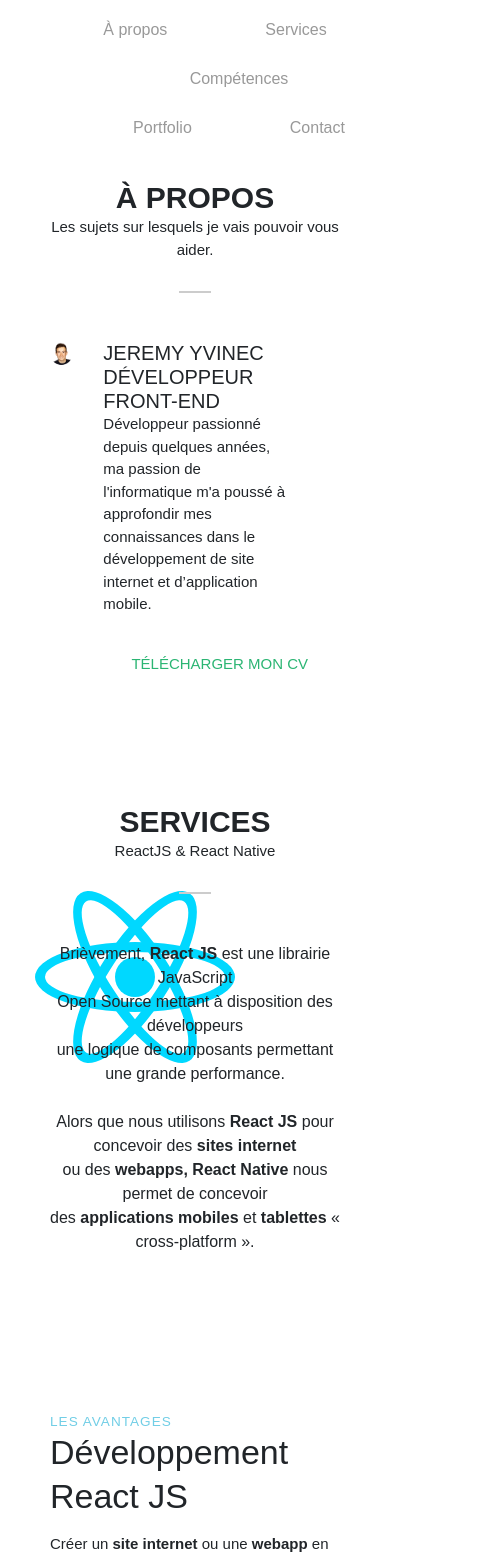
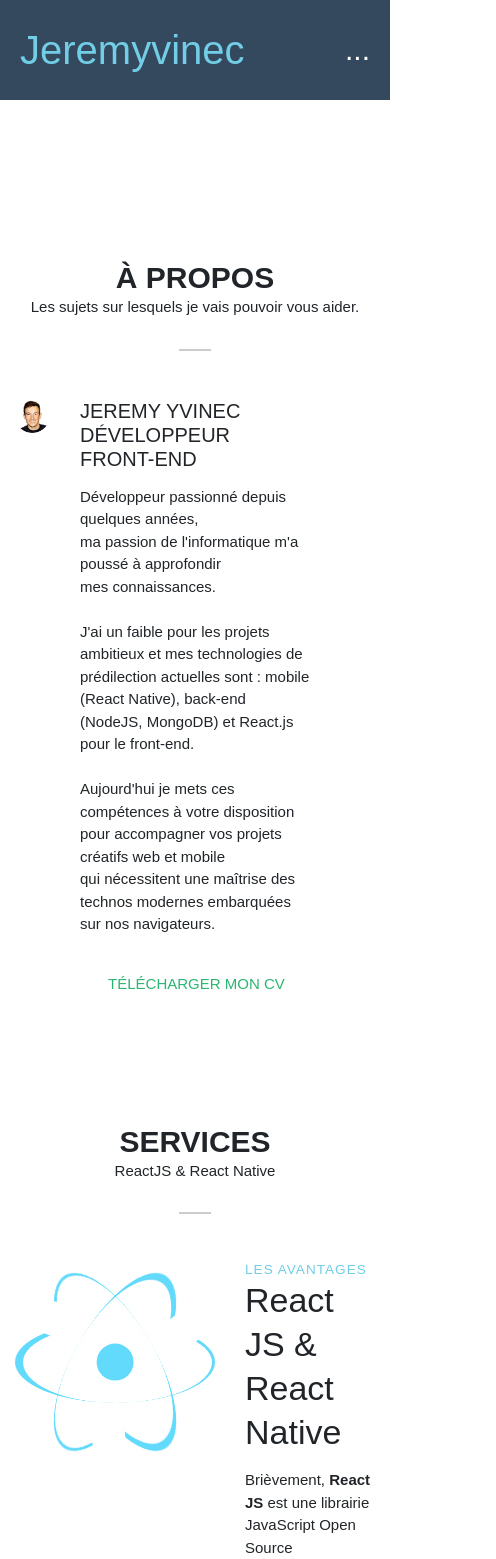
Before and after one commit to jeremyvinec/jeremyvinec, a React (Create React App) app: page / in a window 390 px wide. Shown: the top 1559 px of the page, 496 px wide, since content can reach past the window. Built offline with nearby package versions, Linux system fonts and the light colour scheme.

Commit message:
menu responsive

```diff
--- a/package.json
+++ b/package.json
@@ -12,7 +12,8 @@
     "react": "^16.9.0",
     "react-bootstrap": "^1.0.0-beta.12",
     "react-dom": "^16.9.0",
-    "react-scripts": "3.1.1"
+    "react-scripts": "3.1.1",
+    "scrollmagic": "^2.0.7"
   },
   "scripts": {
     "start": "react-scripts start",
--- a/src/App.js
+++ b/src/App.js
@@ -24,7 +24,7 @@ class App extends React.Component {
       { label: 'Contact', link: '#contact'},
     ]
     return (
-      <div className="container">
+      <div>
           <header className="header">
             <Menu links={links}></Menu>
           </header>
@@ -41,8 +41,10 @@ class App extends React.Component {
                 <div className="col-8 text-left">
                   <h5>JEREMY YVINEC</h5>
                   <h5>DÉVELOPPEUR FRONT-END</h5>
-                  <p>
-                    Développeur passionné depuis quelques années, ma passion de l'informatique m'a poussé à approfondir mes connaissances dans le développement de site internet et d’application mobile.
+                  <p className="spacing">
+                    Développeur passionné depuis quelques années,<br/> ma passion de l'informatique m'a poussé à approfondir<br/> mes connaissances.<br/><br/>
+                    J'ai un faible pour les projets ambitieux et mes technologies de prédilection actuelles sont : mobile (React Native), back-end (NodeJS, MongoDB) et React.js pour le front-end.<br/><br/>
+                    Aujourd'hui je mets ces compétences à votre disposition<br/> pour accompagner vos projets créatifs web et mobile <br/> qui nécessitent une maîtrise des technos modernes embarquées sur nos navigateurs.
                   </p>
                   <div className="button_submit">
                     <a href={cv} target="_blank">
@@ -60,16 +62,27 @@ class App extends React.Component {
                 <p>ReactJS & React Native</p>
               </header>
               <div className="row">
-                <div className="col text-right react-logo">
-                  <span className="nucleo"></span>
+                <div className="col">
+                  <div class="circles">
+                    <div></div>
+                    <div></div>
+                    <div></div>
+                    <span></span>
+                  </div>
                 </div>
-                <div className="col">
-                  Brièvement, <b>React JS</b> est une librairie JavaScript <br/>
-                  Open Source mettant à disposition des développeurs <br/>
-                  une logique de composants permettant une grande performance. <br/><br/>
-                  Alors que nous utilisons <b>React JS</b> pour concevoir des <b>sites internet</b><br/>
-                  ou des <b>webapps, React Native</b> nous permet de concevoir<br/>
-                  des <b>applications mobiles</b> et <b>tablettes</b> « cross-platform ».
+                <div className="col text-left">
+                  <h4>Les avantages</h4>
+                  <h3>React JS & React Native</h3>
+                  <p className="spacing">
+                      Brièvement, <b>React JS</b> est une librairie JavaScript Open Source<br/>
+                      qui vise à simplifier le développement d'interfaces visuelles.<br/>
+                      Développé sur Facebook et commercialisé en 2013, <br/>
+                      il gère certaines des applications les plus utilisées,<br/>
+                      notamment Facebook et Instagram, parmi d'innombrables autres applications.<br/><br/>
+                      Alors que j'utilise <b>React JS</b> pour concevoir des <b>sites internet</b><br/>
+                      ou des <b>webapps, React Native</b> permet de concevoir<br/>
+                      des <b>applications mobiles</b> et <b>tablettes</b>.
+                    </p>
                 </div>
               </div>
               <div className="row spacing-section">
@@ -77,28 +90,33 @@ class App extends React.Component {
                     <h4>Les avantages</h4>
                     <h3>Développement React JS</h3>
                       <p className="spacing">
-                        Créer un <b>site internet</b> ou une <b>webapp</b> en <b>React JS</b> est un choix stratégique qui pourrait bien faire la différence grâce à :
+                        Créer un <b>site internet</b> ou une <b>WebApp</b> en <b>React JS</b> est un choix stratégique.<br/>
+                        Les faibles coûts de développement, l'utilisation des données, l'espace de stockage et autres ne sont pas les seuls avantages des <b>PWA</b>. :
                       </p>
                       <div>
                         <ol>
                           <li>
                             <span>
-                              <b>La logique composants</b> pour les designers et développeurs, ce qui se traduit par une uniformisation du support et  gain de temps tout au long du projet.
+                              <b>Des performance imbattable</b>: le Vitual DOM permet de savoir ce qui change vraiment
+                              dans votre interface utilisateur et restitue le rendu de ce qui a vraiment changé, d'où de meilleures performances.
                             </span>
                           </li>
                           <li>
                             <span>
-                              <b>Un temps de chargement très court</b> : les utilisateurs devenant de plus en plus exigeants, afficher une page instantanément est devenu indispensable et la vitesse de chargement de la page s’en voit considérablement optimisée grâce à React JS et son DOM virtuel qui charge uniquement les parties « interactives ».
+                              <b>Bon pour le référencement</b> : le référencement est le pilier d'une entreprise prospère.
+                              Un meilleure classement équivaut à une plus grande implication des personnes, ce qui génère plus de revenus.
+                              ReactJS offre relativement une vitesse plus rapide en réduisant le temps de chargement de la page, ce qui permet d'utiliser le référencement de manière utile.
                             </span>
                           </li>
                           <li>
                             <span>
-                              <b>Une expérience utilisateur plus fluide</b> : le site s’apparente à une web application pour mieux guider et convertir l’utilisateur.
+                              <b>Mode hors ligne</b> : Une PWA enregistre le cache du site Web, ce qui permet aux utilisateurs d'accéder à tout le contenu en l'absence d'une connectivité médiocre ou inexistante.
                             </span>
                           </li>
                           <li>
                             <span>
-                             <b>Une maintenance et des évolutions facilitées</b> grâce à un code propre dû à un code structuré et organisé.
+                             <b>Sécurité renforcée</b> La principale exigence d'un site Web pour s'appeler une application Web progressive est qu'il doit être sécurisé par HTTPS.
+                             L'activation de HTTPS assure la sécurité des données et réduit le risque de problèmes de sécurité ou de falsification des données..
                             </span>
                           </li>
                         </ol>
@@ -116,31 +134,32 @@ class App extends React.Component {
                       <h4>Les avantages</h4>
                       <h3>Développement React Native</h3>
                         <p className="spacing">
-                          <b>React Native</b> découle de <b>React JS</b> et permet de créer des
-                          <b>applications mobiles hybrides, de bureau ou interactives</b>, avec un seul et même code commun (iOS, Windows, Android par exemple),
-                          tout en pouvant développer un langage spécifique à chaque OS.
+                          Suivant <b>ReactJS</b>, <b>React Native</b> est un cadre de développement d'applications mobiles multiplates-formes pour iOS et Android.
+                          Si vous souhaitez économiser du temps, de l'argent et des ressources en personnel, alors React Native est la solution idéale pour vous.
                         </p>
                         <div>
-                          <p className="spacing">Cela permet ainsi :</p>
                           <ol>
                             <li>
                               <span>
-                                <b>Un gain de temps considérable </b>: React Native permet de coder une seule fois pour plusieurs plateformes.
+                                <b>Gagnez du temps et de l'argent  </b>: avec React Native, le même code est utilisé pour le déploiement sur les plateformes iOS et Android.
+                                Vous économisez du temps et de l’argent en raccourcissant le cycle de développement.
                               </span>
                             </li>
                             <li>
                               <span>
-                                <b>Une flexibilité </b>: React Native laisse la possibilité d’intégrer des fonctionnalités natives pour offrir une expérience utilisateur encore plus poussée.
+                                <b>Vitesse et performance </b>: C’est probablement la raison la plus importante de choisir React Native pour votre projet.
+                                React Native est léger, extrêmement rapide, et ne consomme pas trop de ressources.
                               </span>
                             </li>
                             <li>
                               <span>
-                                <b>Une performance comparable à une application native </b>: même entièrement développée en React Native, l’application hybride sera tout aussi performante qu’une application native grâce à sa compilation et à son interprétation pour les différents OS.
+                                <b>Fiabilité </b>: React Native est largement adopté par les développeurs et les grandes entreprises, ce qui en fait un cadre mobile très fiable.
+                                Il n'y a aucune chance que cette technologie disparaisse dans quelques années, car Facebook a des projets ambitieux pour son développement ultérieur.
                               </span>
                             </li>
                             <li>
                               <span>
-                                <b>Des évolutions facilitées </b>: React Native fonctionne avec la logique de composants qui sont à la fois réutilisables, modifiables, interchangeables… ce qui facilite considérablement la maintenance des applications.
+                                <b>Ajouter des plugins tiers </b>: React Native vous permet également d'intégrer facilement des plug-ins et des API tiers, notamment des cartes et des systèmes de paiement.
                               </span>
                             </li>
                           </ol>
@@ -155,43 +174,49 @@ class App extends React.Component {
               <p>Les sujets sur lesquels je vais pouvoir vous aider.</p>
             </header>
             <ul className="skills-list">
-              <li>Javascript</li>
-              <li>Node.js</li>
-              <li>Framework <strong>React.js</strong> / <strong>React Native</strong></li>
-              <li>Framework <strong>Redux</strong></li>
-              <li><strong>HTML5</strong> / <strong>CSS3</strong></li>
-              <li>Responsive Web</li>
-              <li>Framework <strong>Bootstrap</strong></li>
+              <li>Front-end <strong>HTML</strong> / <strong>CSS</strong> / <strong>Javascript</strong></li>
               <li>Préprocesseurs <strong>Sass</strong></li>
-              <li>PHP <strong>POO</strong> / <strong>MVC</strong></li>
-              <li>Framework <strong>Laravel</strong></li>
-              <li>SQL <strong>MYSQL</strong></li>
-              <li>CMS <strong>WordPress</strong></li>
-              <li>Outil <strong>Photoshop</strong> / <strong>VSCode</strong> / <strong>Android Studio</strong></li>
+              <li>Frameworks <strong>React.js</strong>  / <strong>React Native</strong> / <strong>Redux</strong> / <strong>Bootstrap</strong></li>
+              <li>Back-end <strong>Node.js</strong></li>
+              <li>Framework <strong>Express</strong></li>
+              <li>Base de données <strong>MongoDB</strong></li>
+              <li>API <strong>WebSockets</strong></li>
+              <li>IDE <strong>VSCode</strong></li>
+              <li>Méthodologie Agile <strong>SCRUM</strong></li>
+              <li>Outils <strong>Git</strong> / <strong>Photoshop</strong></li>
               <li>...</li>
             </ul>
           </section>
 
-          <section id="portfolio">
+          <section id="portfolio" className="centered-container">
             <header className="section-header">
               <h2>Portfolio</h2>
               <p>Une sélection de projets sur lesquels j'ai pu intervenir. (en cours)</p>
             </header>
             <div className="grid">
               <div class="container_image">
-                <img src={ima}/>
+                <img src={ima} className="image"/>
+                <div class="middle">
+                  <div class="text">IVTracer</div>
+                </div>
               </div>
               <div class="container_image">
-                <img src={bps}/>
+                <img src={bps} className="image"/>
+                <div class="middle">
+                  <div class="text">Bretagne Pompes Services</div>
+                </div>
               </div>
               <div class="container_image">
-                <img src={lta}/>
+                <img src={lta} className="image"/>
+                <div class="middle">
+                  <div class="text">Léon Trégor Athlétisme</div>
+                </div>
               </div>
               <div class="container_image">
-                <img src={lta}/>
-              </div>
-              <div class="container_image">
-                <img src={lta}/>
+                <img src={lta} className="image"/>
+                <div class="middle">
+                  <div class="text">John Doe</div>
+                </div>
               </div>
             </div>
           </section>
--- a/src/assets/styles/_base.scss
+++ b/src/assets/styles/_base.scss
@@ -8,11 +8,15 @@
 	src: url('../fonts/TitilliumWeb-Regular.ttf')
 }
 
+*{
+	margin: 0;
+	padding: 0;
+  }
+
 body{
 	margin: 0;
 	padding: 0;
     transition: margin-left 0.2s;
-    padding: 20px;
     text-align: center;
     font-family: 'Titillium Web', sans-serif;
 
@@ -114,3 +118,7 @@ nav li + li {
 .margin-p{
 	margin-top:20px;
 }
+
+img {
+	width: 100%;
+}
--- a/src/assets/styles/_footer.scss
+++ b/src/assets/styles/_footer.scss
@@ -21,12 +21,12 @@
 }
 
 .signature {
-	font-family: "Satisfy", Sans-Serif;
+	font-family: "Honey Script", Sans-Serif;
 	color: #000;
-	font-size: 30px !important;
+	font-size: 40px;
 	margin-top: 30px;
 	margin-bottom: 10px;
-	line-height: 30px;
+	line-height: 40px;
 }
 
 .copyright{
--- a/src/assets/styles/_menu.scss
+++ b/src/assets/styles/_menu.scss
@@ -1,51 +1,71 @@
-.header {
-    position: fixed;
-    z-index: 999;
-    width: 100%;
-    top: 0;
-    right: 0;
-    left: 0;
-    margin: auto;
-    padding: 0 1em;
-    background-color: #FFF;
-    //border-bottom: 1px solid rgba(204,204,204,0.5);
+.header{
+    height: 100px;
+    background: #34495e;
+    padding: 0 20px;
+    color: #fff;
 }
 
-nav {
+.logo{
+    line-height: 100px;
+    float: left;
+    font-family: "Honey Script", Sans-Serif;
+	color: #71cee6;
+	font-size: 40px;
+    display: none;
+}
+
+#top-menu{
+    line-height: 100px;
+}
+
+#top-menu li{
     display: block;
 }
 
-.nav a:hover {
-    color: #2bb573;
+#top-menu a{
+    color: #fff;
+    text-transform: uppercase;
+    text-decoration: none;
+    transition: 0.4s;
 }
 
-#top-menu {
-    //position: fixed;
-    z-index: 1;
-    background: white;
-    margin-top: 0px;
-    left: 0;
-    right: 0;
-    top: 0;
+.menu-btn{
+    transition: 0.4s;
+    font-size: 30px;
+    cursor: pointer;
+    display: none;
 }
 
-#top-menu a {
-    display: block;
-    padding: 5px 25px 7px 25px;
-    text-align: center;
-    -webkit-transition: .5s all ease-out;
-    -moz-transition: .5s all ease-out;
-    transition: .5s all ease-out;
-    border-top: 3px solid white;
-    color: #999;
-    text-decoration: none;
+.menu-btn{
+    float: right;
+    line-height: 100px;
 }
 
-#top-menu a:hover {
-    color: #2bb573;
+#top-menu a:hover, .menu-btn:hover{
+    color: #3498db;
 }
 
-#top-menu li.active a {
-    border-top: 3px solid #333;
-    color: #333;
-}
+@media screen and (max-width:800px) {
+    .logo{
+        display: block;
+    }
+
+    .show{
+        display: block !important;
+    }
+
+    .menu-btn{
+        display: block
+    }
+
+    #top-menu{
+      width: 100%;
+      display: none;
+      height: 100vh;
+      background: #333;
+      text-align: center;
+      padding: 80px 0;
+      transition: 0.7s;
+    }
+
+  }
--- a/src/assets/styles/_services.scss
+++ b/src/assets/styles/_services.scss
@@ -1,50 +1,57 @@
-.react-logo{
-    display: inline-block;
-    border-radius:50%;
-    border:10px solid #00d8ff;
+$width: 200px;
+$x: 3;
 
-    animation-name:rotate;
-    animation-duration: 5s;
-    animation-iteration-count: infinite;
-    animation-timing-function: linear;
+.circles {
+  width: $width;
+  height: $width;
+  position: relative;
+  perspective: 50000px;
+  color: #61DAFB;
+  margin: 0 auto;
+
+  span {
+    position: absolute;
+    top: 50%;
+    left: 50%;
+    transform: translate(-50%, -50%);
+    display: block;
+    width: 18.4%;
+    height: 18.4%;
+    border-radius: 100%;
+    background: currentColor;
   }
 
-.react-logo , .react-logo:before , .react-logo:after{
-   position:absolute;
-   display: inline-block;
-   width:200px;
-   height:70px;
-   border-radius:50%;
-   border:10px solid #00d8ff;
+  div {
+    position: absolute;
+    width: 100%;
+    height: 100%;
+    border-left: $width / 25 solid;
+    border-right: $width / 65 solid;
+    border-top: $width / 25 solid transparent;
+    border-radius: 100%;
+
+    @for $i from 1 through $x {
+      &:nth-child(#{$i}) {
+        animation: anim-#{$i} 1s linear infinite;
       }
-.nucleo , .react-logo , .react-logo:before , .react-logo:after {
-   display: flex;
-   align-items: center;
-   justify-content: center;
     }
-.nucleo{
-   width:40px;
-   height:40px;
-   border-radius:100%;
-   background:#00d8ff;
+  }
 }
 
-.react-logo:before , .react-logo:after{
-   content:"";
+@for $i from 1 through $x {
+  @keyframes anim-#{$i} {
+    from {
+      transform:
+        rotateZ(360deg / $x * $i)
+        rotateX(66deg)
+        rotateZ(0deg);
     }
-
-.react-logo:after{
-   transform:rotate(-57deg);
+    to {
+      transform:
+        rotateZ(360deg / $x * $i)
+        rotateX(66deg)
+        rotateZ(360deg);
     }
-
-.react-logo:before{
-   transform:rotate(57deg);
-}
-
-@keyframes rotate{
-
-    100%{
-      transform:rotate(360deg);
   }
 }
 
--- a/src/components/Menu.js
+++ b/src/components/Menu.js
@@ -5,7 +5,8 @@ export default class Menu extends React.Component{
     constructor(props){
         super(props)
         this.state = {
-            active: false
+            active: false,
+            toggle: false
         }
     }
 
@@ -13,8 +14,13 @@ export default class Menu extends React.Component{
         this.setState({ active: !this.state.active })
     }
 
+    _toggle = () => {
+        this.setState({ toggle: !this.state.toggle })
+    }
+
     render() {
         const active = this.state.active ? 'active' : ''
+        const toggle = this.state.toggle ? 'show' : ''
         let linksMarkup = this.props.links.map((link, index) => {
             let linkMarkup = link.active ? (
                 <a href={link.link}>{link.label}</a>
@@ -23,7 +29,7 @@ export default class Menu extends React.Component{
             );
 
             return (
-                <li key={index} className={`${active}`} onClick={this._active}>
+                <li>
                     {linkMarkup}
                 </li>
             );
@@ -31,7 +37,12 @@ export default class Menu extends React.Component{
 
         return (
             <nav>
-                <ul id="top-menu">
+                <div className="logo">Jeremyvinec</div>
+                <div className="menu-btn" onClick={this._toggle}>
+                    ...
+                </div>
+
+                <ul id="top-menu" className={`${toggle}`}>
                     {linksMarkup}
                 </ul>
             </nav>
```
Also changed, not shown: src/assets/styles/_portfolio.scss (+39 -1 lines), 1 other file (tests, documents, lock files or other folders). Lines whose indentation alone changed are shown as unchanged.
